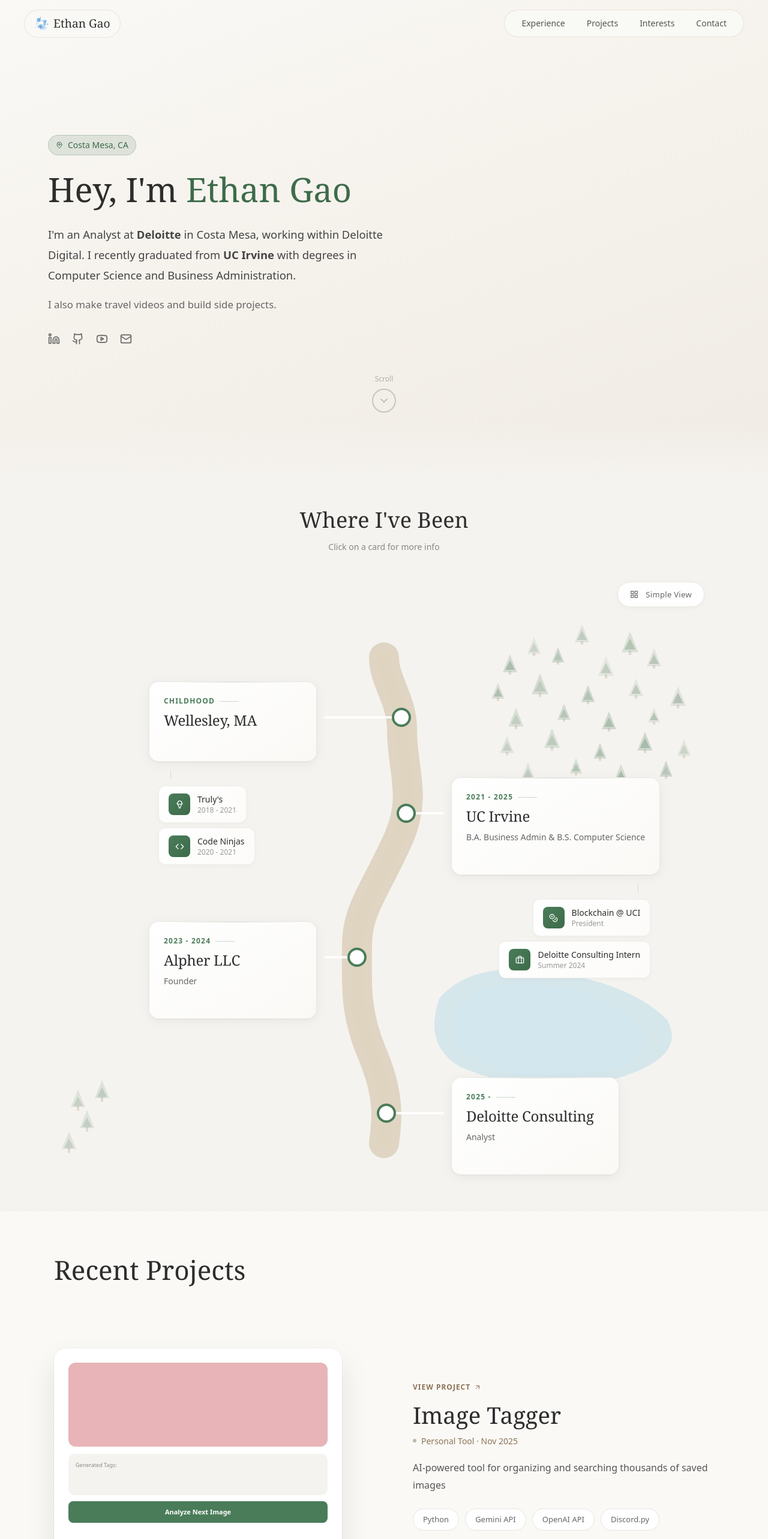
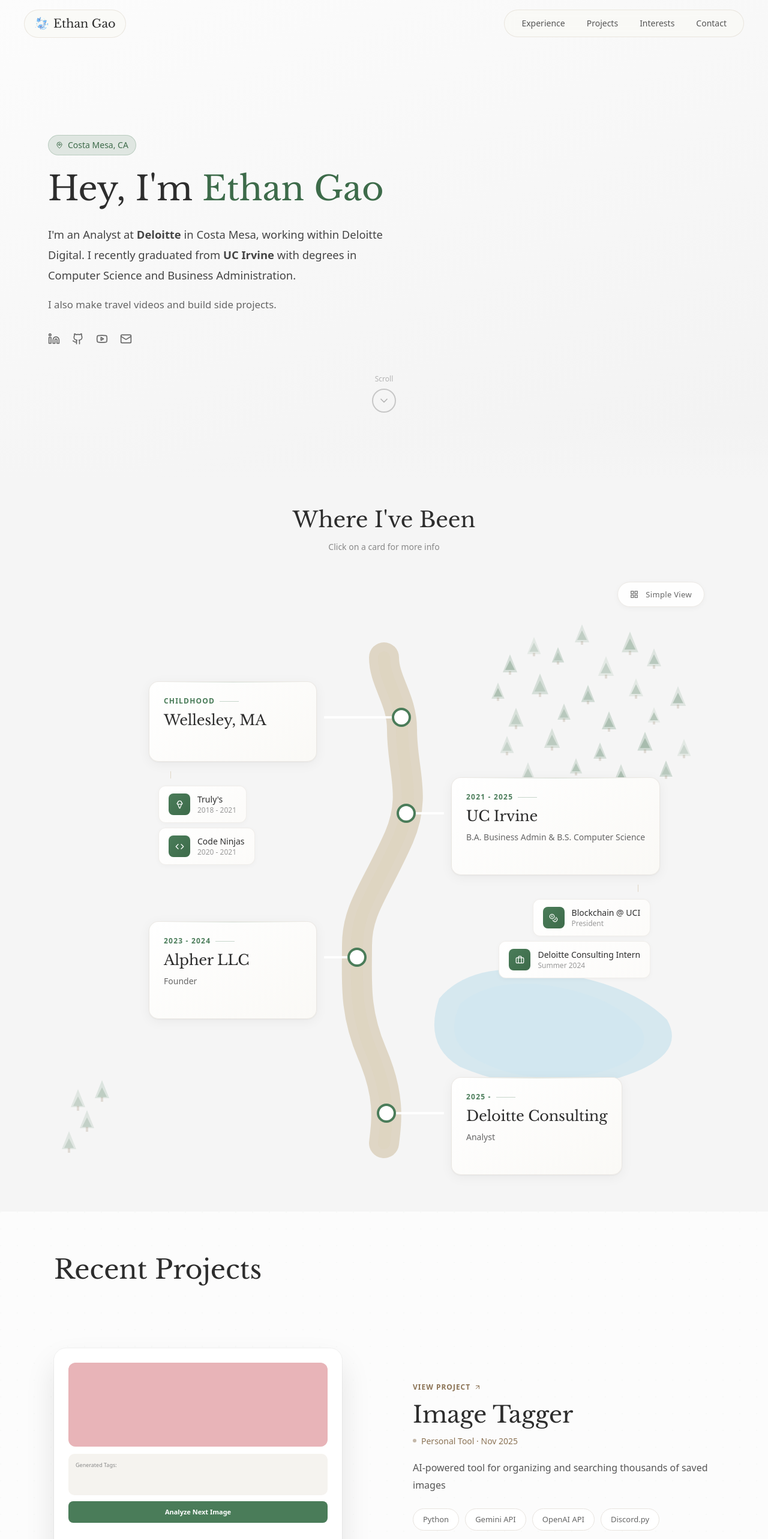
Before and after one commit to gaoe03/personalwebsite, a React (Vite) app: page / in a window 1280 px wide. Shown: the top 2566 px of the page at 60% size. Built offline with nearby package versions, Linux system fonts and the light colour scheme.

Commit message:
changed website colors and font

```diff
--- a/index.html
+++ b/index.html
@@ -9,6 +9,9 @@
   <meta name="theme-color" content="#faf9f6" />
   <meta name="viewport" content="width=device-width, initial-scale=1.0" />
   <title>Ethan Gao</title>
+  <link rel="preconnect" href="https://fonts.googleapis.com" />
+  <link rel="preconnect" href="https://fonts.gstatic.com" crossorigin />
+  <link href="https://fonts.googleapis.com/css2?family=Libre+Baskerville:wght@400;700&display=swap" rel="stylesheet" />
   <script src="https://cdn.tailwindcss.com"></script>
 </head>
 
--- a/src/App.jsx
+++ b/src/App.jsx
@@ -295,7 +295,7 @@
       <div className="relative" style={{ maxWidth: '1100px', margin: '0 auto' }}>
         <div className="flex flex-col md:flex-row md:items-end justify-between gap-4 mb-2">
           <div>
-            <h2 style={{ fontFamily: 'Georgia, serif', fontSize: '2.25rem', color: '#2d2d2d', fontWeight: 400 }}>gao life</h2>
+            <h2 style={{ fontFamily: 'var(--heading-font)', fontSize: '2.25rem', color: '#2d2d2d', fontWeight: 400 }}>gao life</h2>
           </div>
           <a href="https://youtube.com/@gaofiles" target="_blank" rel="noopener noreferrer" className="inline-flex items-center gap-2 px-4 py-2 rounded-full text-sm transition-all duration-200 hover:scale-105" style={{ backgroundColor: '#2d2d2d', color: '#fff' }}><Youtube size={14} />@gaofiles<ExternalLink size={12} /></a>
         </div>
@@ -345,7 +345,7 @@
                 <p className="text-xs font-medium mb-1" style={{ color: '#4A7C59', textTransform: 'uppercase', letterSpacing: '0.5px' }}>
                   gao life {currentVideo.num} · {currentVideo.country}
                 </p>
-                <p className="font-medium text-xl" style={{ fontFamily: 'Georgia, serif', color: '#2d2d2d' }}>{currentVideo.title}</p>
+                <p className="font-medium text-xl" style={{ fontFamily: 'var(--heading-font)', color: '#2d2d2d' }}>{currentVideo.title}</p>
               </div>
             </a>
 
@@ -438,7 +438,7 @@
             <p className="text-xs font-medium mb-0.5" style={{ color: '#4A7C59', textTransform: 'uppercase', letterSpacing: '0.5px' }}>
               gao life {currentVideo.num} · {currentVideo.country}
             </p>
-            <p className="font-medium text-lg" style={{ fontFamily: 'Georgia, serif', color: '#2d2d2d' }}>{currentVideo.title}</p>
+            <p className="font-medium text-lg" style={{ fontFamily: 'var(--heading-font)', color: '#2d2d2d' }}>{currentVideo.title}</p>
           </div>
 
           {/* Mobile region tabs */}
@@ -522,7 +522,7 @@
             </div>
             <span className="text-xs font-medium px-2.5 py-1 rounded-full" style={{ backgroundColor: 'rgba(139,115,85,0.15)', color: '#8b7355' }}>{project.type}</span>
           </div>
-          <h3 style={{ fontFamily: 'Georgia, serif', fontSize: '1.625rem', color: '#2d2d2d', marginBottom: '0.875rem', fontWeight: 400 }}>{project.title}</h3>
+          <h3 style={{ fontFamily: 'var(--heading-font)', fontSize: '1.625rem', color: '#2d2d2d', marginBottom: '0.875rem', fontWeight: 400 }}>{project.title}</h3>
           <div className="flex flex-wrap gap-2">
             {project.tech.map(t => <span key={t} className="text-xs px-3 py-1.5 rounded-full font-medium" style={{ backgroundColor: '#fff', color: '#5a5a5a', boxShadow: '0 1px 2px rgba(0,0,0,0.05)' }}>{t}</span>)}
           </div>
@@ -1221,7 +1221,7 @@
         </button>
 
         <h3 style={{
-          fontFamily: 'Georgia, serif',
+          fontFamily: 'var(--heading-font)',
           fontSize: 'clamp(1.85rem, 3vw, 2.5rem)',
           color: '#2d2d2d',
           marginBottom: '10px',
@@ -1333,7 +1333,7 @@
                 <span className="text-xs font-medium px-2.5 py-1 rounded-full" style={{ backgroundColor: 'rgba(74,124,89,0.15)', color: '#4A7C59' }}>{item.role || item.subtitle}</span>
               )}
             </div>
-            <h3 style={{ fontFamily: 'Georgia, serif', fontSize: '1.625rem', color: '#2d2d2d', marginBottom: '0.5rem', fontWeight: 400 }}>{item.title}</h3>
+            <h3 style={{ fontFamily: 'var(--heading-font)', fontSize: '1.625rem', color: '#2d2d2d', marginBottom: '0.5rem', fontWeight: 400 }}>{item.title}</h3>
             {(item.date || item.location) && (
               <div className="flex flex-wrap gap-2">
                 {item.date && <span className="text-xs px-3 py-1.5 rounded-full font-medium" style={{ backgroundColor: '#fff', color: '#5a5a5a', boxShadow: '0 1px 2px rgba(0,0,0,0.05)' }}>{item.date}</span>}
@@ -1389,7 +1389,7 @@
           <span className="text-xs font-semibold tracking-widest uppercase" style={{ color: '#4A7C59', letterSpacing: '0.1em' }}>{stop.year}</span>
           <span className="w-8 h-px" style={{ backgroundColor: 'rgba(74,124,89,0.3)' }} />
         </div>
-        <p className="text-2xl font-medium" style={{ color: '#2d2d2d', fontFamily: 'Georgia, serif', letterSpacing: '-0.01em' }}>{stop.title}</p>
+        <p className="text-2xl font-medium" style={{ color: '#2d2d2d', fontFamily: 'var(--heading-font)', letterSpacing: '-0.01em' }}>{stop.title}</p>
         {stop.desc && (
           <p className="text-sm mt-2" style={{ color: '#666', lineHeight: 1.5 }}>{stop.desc}</p>
         )}
@@ -1465,7 +1465,7 @@
                     <span className="text-xs font-semibold tracking-widest uppercase" style={{ color: '#4A7C59', letterSpacing: '0.08em' }}>{stop.year}</span>
                     <span className="w-4 h-px" style={{ backgroundColor: 'rgba(74,124,89,0.3)' }} />
                   </div>
-                  <p className="text-lg font-medium" style={{ color: '#2d2d2d', fontFamily: 'Georgia, serif' }}>{stop.title}</p>
+                  <p className="text-lg font-medium" style={{ color: '#2d2d2d', fontFamily: 'var(--heading-font)' }}>{stop.title}</p>
                   {stop.desc && <p className="text-xs mt-1" style={{ color: '#666', lineHeight: 1.4 }}>{stop.desc}</p>}
                 </div>
                 {stop.milestones.length > 0 && (
@@ -1559,7 +1559,7 @@
                     <div className="absolute -left-9 top-5 w-5 h-5 rounded-full bg-white" style={{ borderWidth: '3px', borderStyle: 'solid', borderColor: '#4A7C59' }} />
                     <div className="p-5 rounded-xl cursor-pointer bg-white transition-all duration-200 hover:-translate-y-1" style={{ boxShadow: '0 4px 15px rgba(0,0,0,0.06)', border: '1px solid #e8e4df' }} onClick={() => setSelectedItem(stop.modalContent)} onMouseEnter={(e) => e.currentTarget.style.boxShadow = '0 8px 25px rgba(0,0,0,0.12)'} onMouseLeave={(e) => e.currentTarget.style.boxShadow = '0 4px 15px rgba(0,0,0,0.06)'}>
                       <p className="text-sm font-bold tracking-wide" style={{ color: '#4A7C59' }}>{stop.year}</p>
-                      <p className="text-xl font-medium mt-0.5" style={{ color: '#2d2d2d', fontFamily: 'Georgia, serif' }}>{stop.title}</p>
+                      <p className="text-xl font-medium mt-0.5" style={{ color: '#2d2d2d', fontFamily: 'var(--heading-font)' }}>{stop.title}</p>
                       {stop.desc && <p className="text-sm mt-0.5" style={{ color: '#777' }}>{stop.desc}</p>}
                     </div>
                     {stop.milestones.length > 0 && (
@@ -1627,7 +1627,7 @@
   const { displayedText, isComplete } = useTypingEffect("Hey, I'm Ethan Gao", 70, 300);
 
   return (
-    <h1 className="mb-6" style={{ fontFamily: 'Georgia, serif', fontSize: 'clamp(2.5rem, 5vw, 3.5rem)', lineHeight: 1.15, color: '#2d2d2d', fontWeight: 400, minHeight: '1.2em' }}>
+    <h1 className="mb-6" style={{ fontFamily: 'var(--heading-font)', fontSize: 'clamp(2.5rem, 5vw, 3.5rem)', lineHeight: 1.15, color: '#2d2d2d', fontWeight: 400, minHeight: '1.2em' }}>
       {displayedText.includes("Ethan") ? (
         <>
           {displayedText.split("Ethan")[0]}
@@ -1644,9 +1644,12 @@
 export default function Site() {
   const [selectedProject, setSelectedProject] = useState(null);
   return (
-    <div style={{ backgroundColor: '#faf9f6', minHeight: '100vh', fontFamily: 'system-ui, sans-serif', scrollBehavior: 'smooth' }}>
+    <div style={{ backgroundColor: '#fcfcfc', minHeight: '100vh', fontFamily: 'system-ui, sans-serif', scrollBehavior: 'smooth' }}>
       <Analytics />
       <style>{`
+        :root {
+          --heading-font: 'Libre Baskerville', serif;
+        }
         html { scroll-behavior: smooth; }
 
         @keyframes wiggle {
@@ -1703,11 +1706,11 @@
         }
       `}</style>
       <div id="about" className="relative overflow-hidden" style={{ minHeight: '100vh' }}>
-        <div className="absolute inset-0" style={{ background: 'linear-gradient(160deg, #faf9f6 0%, #f5f1eb 50%, #f0ebe5 100%)' }} />
-
-        <div className="absolute bottom-0 left-0 right-0 h-24" style={{ background: 'linear-gradient(to bottom, transparent, #f5f3ef)' }} />
+        <div className="absolute inset-0" style={{ background: 'linear-gradient(160deg, #fcfcfc 0%, #f7f7f7 50%, #f2f2f2 100%)' }} />
+
+        <div className="absolute bottom-0 left-0 right-0 h-24" style={{ background: 'linear-gradient(to bottom, transparent, #f5f5f5)' }} />
         <nav className="fixed top-0 left-0 right-0 z-50 flex justify-between items-center px-4 md:px-10 py-4">
-          <span className="px-3 md:px-4 py-2 rounded-full flex items-center gap-2" style={{ fontFamily: 'Georgia, serif', fontSize: '1.2rem', color: '#2d2d2d', backgroundColor: 'rgba(250,249,246,0.85)', border: '1px solid rgba(139,115,85,0.15)', backdropFilter: 'blur(8px)' }}>
+          <span className="px-3 md:px-4 py-2 rounded-full flex items-center gap-2" style={{ fontFamily: 'var(--heading-font)', fontSize: '1.2rem', color: '#2d2d2d', backgroundColor: 'rgba(250,249,246,0.85)', border: '1px solid rgba(139,115,85,0.15)', backdropFilter: 'blur(8px)' }}>
             <img src="/favicon.png" alt="Whale" style={{ width: '24px', height: '24px' }} />
             <span className="hidden sm:inline">Ethan Gao</span>
           </span>
@@ -1743,9 +1746,9 @@
         </section>
       </div>
 
-      <section id="experience" className="px-4 py-10" style={{ backgroundColor: '#f5f3ef' }}>
+      <section id="experience" className="px-4 py-10" style={{ backgroundColor: '#f5f5f5' }}>
         <div style={{ maxWidth: '1100px', margin: '0 auto' }}>
-          <div className="text-center mb-2"><h2 style={{ fontFamily: 'Georgia, serif', fontSize: '2.25rem', color: '#2d2d2d', fontWeight: 400 }}>Where I've Been</h2></div>
+          <div className="text-center mb-2"><h2 style={{ fontFamily: 'var(--heading-font)', fontSize: '2.25rem', color: '#2d2d2d', fontWeight: 400 }}>Where I've Been</h2></div>
           <p className="text-center text-sm mb-6" style={{ color: '#888' }}>Click on a card for more info</p>
           <HikingTrail />
         </div>
@@ -1755,7 +1758,7 @@
         <div className="absolute inset-0 opacity-30" style={{ backgroundImage: 'radial-gradient(circle at 1px 1px, rgba(74,124,89,0.08) 1px, transparent 0)', backgroundSize: '28px 28px' }} />
         <div className="relative" style={{ maxWidth: '1100px', margin: '0 auto' }}>
           <div className="mb-12">
-            <h2 style={{ fontFamily: 'Georgia, serif', fontSize: 'clamp(2rem, 4vw, 2.75rem)', color: '#2d2d2d', fontWeight: 400 }}>
+            <h2 style={{ fontFamily: 'var(--heading-font)', fontSize: 'clamp(2rem, 4vw, 2.75rem)', color: '#2d2d2d', fontWeight: 400 }}>
               Recent Projects
             </h2>
           </div>
@@ -1778,8 +1781,8 @@
                 {/* Interactive mockup area - no scaling, natural size */}
                 <div style={{
                   padding: '16px',
-                  background: 'linear-gradient(135deg, #faf9f6 0%, #f0ede8 100%)',
-                  borderBottom: '1px solid #e8e4df'
+                  background: 'linear-gradient(135deg, #fafafa 0%, #f0f0f0 100%)',
+                  borderBottom: '1px solid #e5e5e5'
                 }}>
                   {/* Custom mobile mockup container */}
                   <div style={{
@@ -1807,7 +1810,7 @@
                 >
                   <div style={{ display: 'flex', alignItems: 'flex-start', justifyContent: 'space-between', marginBottom: '10px' }}>
                     <div>
-                      <h3 style={{ fontFamily: 'Georgia, serif', fontSize: '1.25rem', color: '#2d2d2d', marginBottom: '4px', fontWeight: '400' }}>{proj.title}</h3>
+                      <h3 style={{ fontFamily: 'var(--heading-font)', fontSize: '1.25rem', color: '#2d2d2d', marginBottom: '4px', fontWeight: '400' }}>{proj.title}</h3>
                       <p style={{ color: '#888', fontSize: '12px' }}>
                         {proj.category} · {proj.type}
                       </p>
@@ -1818,7 +1821,7 @@
                       gap: '4px',
                       padding: '6px 12px',
                       borderRadius: '8px',
-                      background: '#f5f3ef',
+                      background: '#f0f0f0',
                       color: '#8b7355',
                       fontSize: '11px',
                       fontWeight: '600'
@@ -1843,9 +1846,9 @@
       {selectedProject && <ProjectModal project={selectedProject} onClose={() => setSelectedProject(null)} />}
 
       {/* Technical Skills Section */}
-      <section className="px-6 py-14" style={{ backgroundColor: '#f5f3ef' }}>
+      <section className="px-6 py-14" style={{ backgroundColor: '#f5f5f5' }}>
         <div style={{ maxWidth: '1100px', margin: '0 auto' }}>
-          <h2 className="mb-8" style={{ fontFamily: 'Georgia, serif', fontSize: '2.25rem', color: '#2d2d2d', fontWeight: 400 }}>Technical Skills</h2>
+          <h2 className="mb-8" style={{ fontFamily: 'var(--heading-font)', fontSize: '2.25rem', color: '#2d2d2d', fontWeight: 400 }}>Technical Skills</h2>
           <div className="grid grid-cols-1 md:grid-cols-2 gap-6">
             {Object.entries(skills).map(([key, category]) => (
               <div key={key} className="p-5 rounded-xl" style={{ backgroundColor: 'rgba(255,255,255,0.6)', border: '1px solid #e8e4df', boxShadow: '0 4px 15px rgba(0,0,0,0.06)' }}>
@@ -1861,9 +1864,9 @@
       <GaoLifeSection />
 
       {/* Contact Section */}
-      <section id="contact" className="px-6 py-16" style={{ backgroundColor: '#f5f3ef' }}>
+      <section id="contact" className="px-6 py-16" style={{ backgroundColor: '#f5f5f5' }}>
         <div style={{ maxWidth: '1100px', margin: '0 auto' }}>
-          <h2 className="mb-8 text-center" style={{ fontFamily: 'Georgia, serif', fontSize: '2.25rem', color: '#2d2d2d', fontWeight: 400 }}>Get In Touch</h2>
+          <h2 className="mb-8 text-center" style={{ fontFamily: 'var(--heading-font)', fontSize: '2.25rem', color: '#2d2d2d', fontWeight: 400 }}>Get In Touch</h2>
           <div className="grid grid-cols-1 md:grid-cols-2 lg:grid-cols-4 gap-4 max-w-4xl mx-auto">
             <a href="https://linkedin.com/in/gaoe" target="_blank" rel="noopener noreferrer" className="group p-6 rounded-xl transition-all duration-200 hover:-translate-y-1" style={{ backgroundColor: '#fff', border: '1px solid #e8e4df', boxShadow: '0 4px 15px rgba(0,0,0,0.06)', textDecoration: 'none' }} onMouseEnter={(e) => e.currentTarget.style.boxShadow = '0 8px 25px rgba(0,0,0,0.12)'} onMouseLeave={(e) => e.currentTarget.style.boxShadow = '0 4px 15px rgba(0,0,0,0.06)'}>
               <div className="w-12 h-12 rounded-full flex items-center justify-center mb-4 transition-colors duration-200 group-hover:bg-blue-600" style={{ backgroundColor: 'rgba(14,118,168,0.1)' }}>
```
